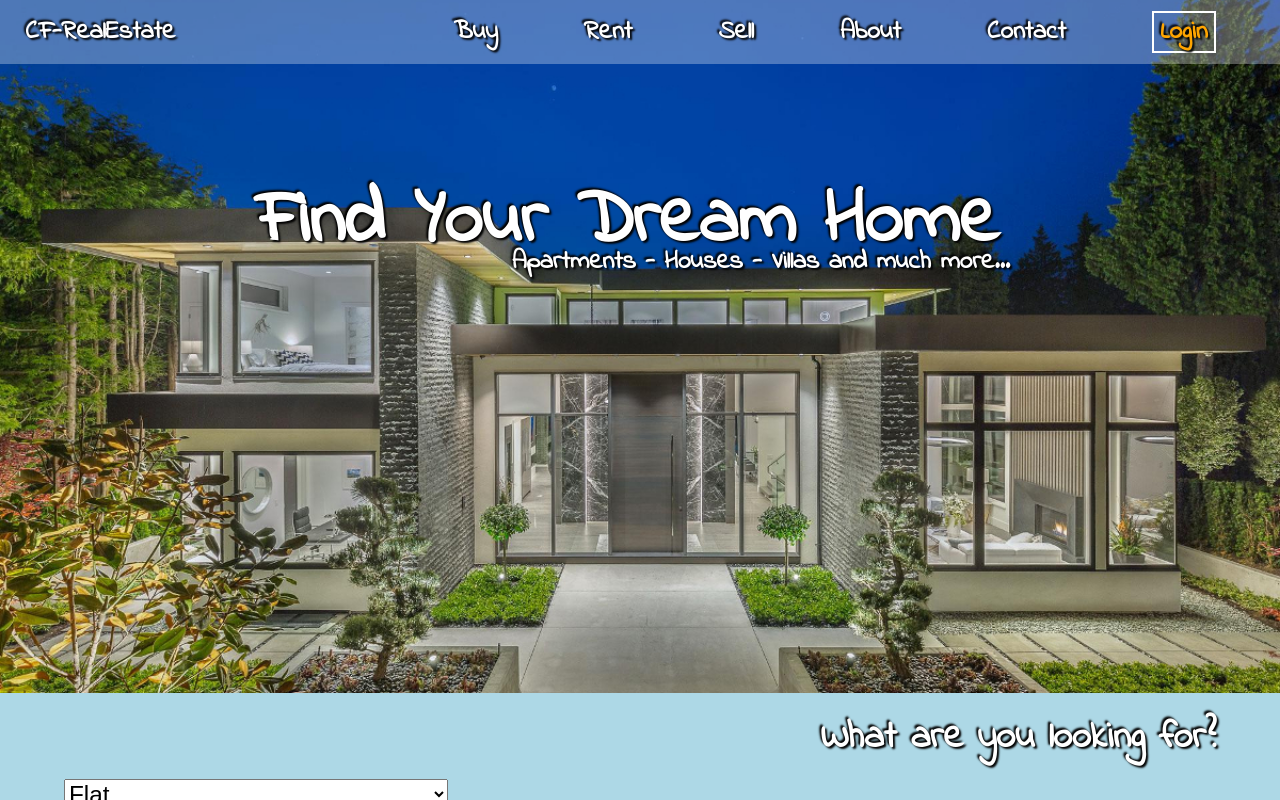
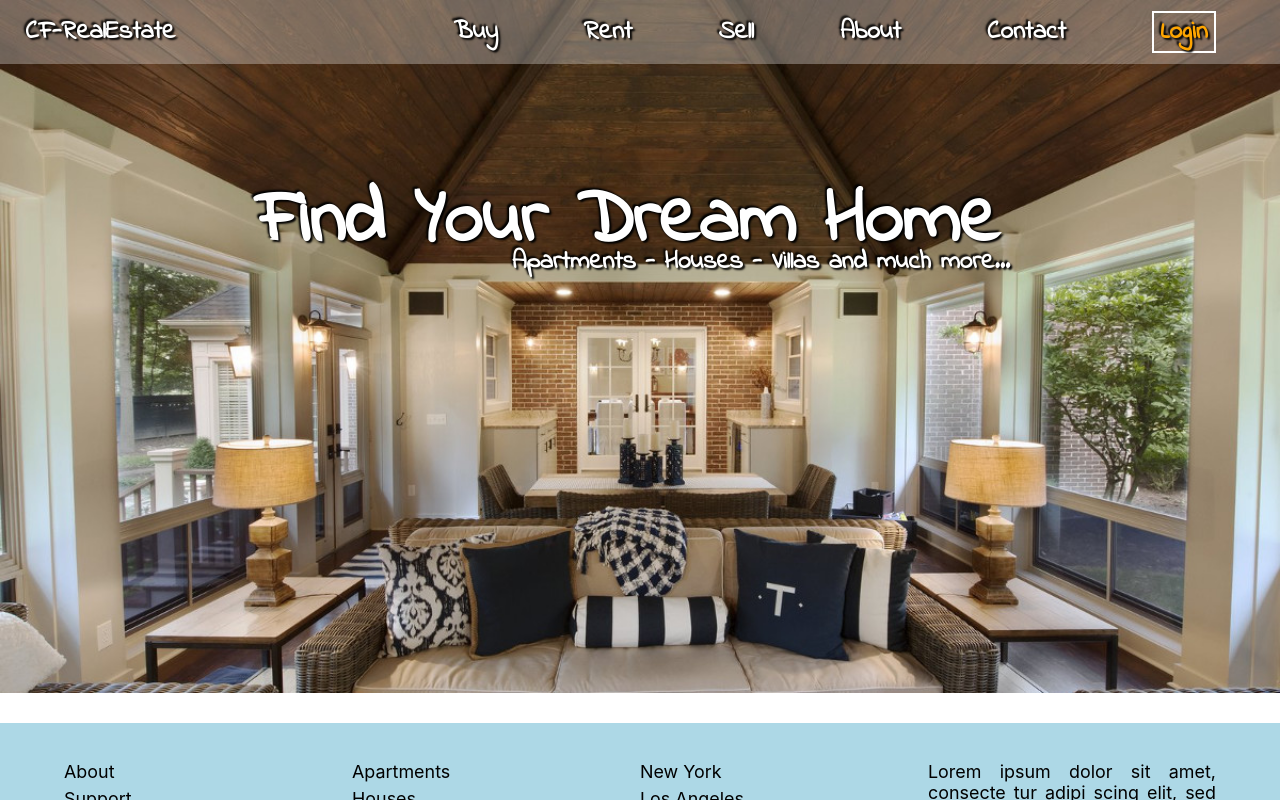
Before and after one commit to aliravn/bootcamp-WCR08-real-estate-react, a React (Create React App) app: page /login in a window 1280 px wide. Shown: the top 800 px of the page. Built offline with nearby package versions, Linux system fonts and the light colour scheme.

Commit message:
create 3 etra pages templates and add Header as a component

```diff
--- a/src/App.js
+++ b/src/App.js
@@ -5,6 +5,9 @@ import HomePage from './components/HomePage';
 import Footer from './components/Footer';
 import AboutPage from './components/AboutPage';
 import ContactPage from './components/ContactPage';
+import LoginPage from './components/ExtraPage3';
+import SellPage from './components/ExtraPage4';
+import BuyPage from './components/ExtraPage5';
 import './App.css';
 
 class App extends Component {
@@ -15,12 +18,12 @@ class App extends Component {
         <Navigation />
         <Switch>
           <Route path="/" exact component={HomePage} />
-          <Route path="/buy" exact component={HomePage} />
+          <Route path="/buy" exact component={BuyPage} />
           <Route path="/rent" exact component={HomePage} />
-          <Route path="/sell" exact component={HomePage} />
+          <Route path="/sell" exact component={SellPage} />
           <Route path="/about" exact component={AboutPage} />
           <Route path="/contact" exact component={ContactPage} />
-          <Route path="/login" exact component={HomePage} />
+          <Route path="/login" exact component={LoginPage} />
           <Route component={HomePage} />
         </Switch>
         <Footer />
--- a/src/components/ContactPage.js
+++ b/src/components/ContactPage.js
@@ -11,7 +11,7 @@ class ContactPage extends Component {
 	render() {
 		return (
 			<div id="contact-container">
-				<Header image={require("../img/header_villa.jpg")} />
+				<Header image={require("../img/header_office.jpg")} />
 				<Router>
 				<ContactNavigation />
 				<Switch>
--- /dev/null
+++ b/src/components/ExtraPage3.js
@@ -0,0 +1,19 @@
+import React, {Component} from "react";
+import Header from './Header';
+import "./ExtraPage3.css";
+
+class LoginPage extends Component {
+
+	render() {
+
+		return (
+			<div id="login-page-container">
+				<Header image={require("../img/header_flat.jpg")} />
+				<div class="login-page-content">
+				</div>
+			</div>
+		);
+	}
+}
+
+export default LoginPage;
--- /dev/null
+++ b/src/components/ExtraPage4.js
@@ -0,0 +1,17 @@
+import React, {Component} from "react";
+import Header from './Header';
+
+class SellPge extends Component {
+
+	render() {
+
+		return (
+			<div id="sell-page-container">
+				<Header image={require("../img/header_castle.png")} />
+
+			</div>
+		);
+	}
+}
+
+export default SellPge;
--- /dev/null
+++ b/src/components/ExtraPage5.js
@@ -0,0 +1,17 @@
+import React, {Component} from "react";
+import Header from './Header';
+
+class BuyPage extends Component {
+
+	render() {
+
+		return (
+			<div id="buy-page-container">
+				<Header image={require("../img/header_villa.jpg")} />
+
+			</div>
+		);
+	}
+}
+
+export default BuyPage;
```
Also changed, not shown: src/components/ExtraPage3.css (added).
